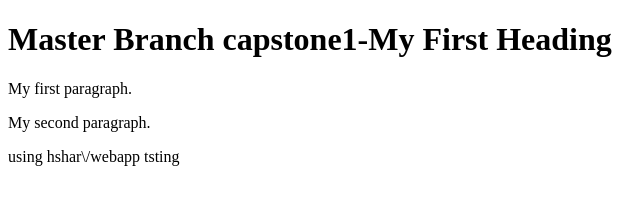
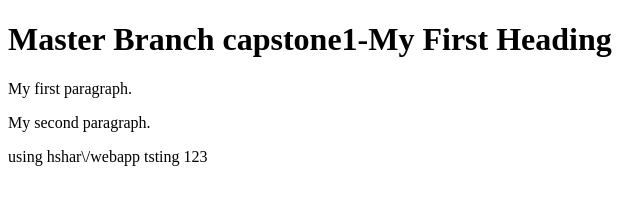
Before and after one commit to rathishcr89/capstone, a plain HTML site: page index.html in a window 1280 px wide. Shown: the full height of the page, 0-640 px from the left. Drawn offline with Linux system fonts and the light colour scheme.

Commit message:
Update index.html

```diff
--- a/index.html
+++ b/index.html
@@ -4,6 +4,6 @@
 <h1>Master Branch capstone1-My First Heading</h1>
 <p>My first paragraph.</p>
   <p>My second paragraph.</p>
-    <p>using hshar\/webapp tsting</p>
+    <p>using hshar\/webapp tsting 123</p>
 </body>
 </html>
```
